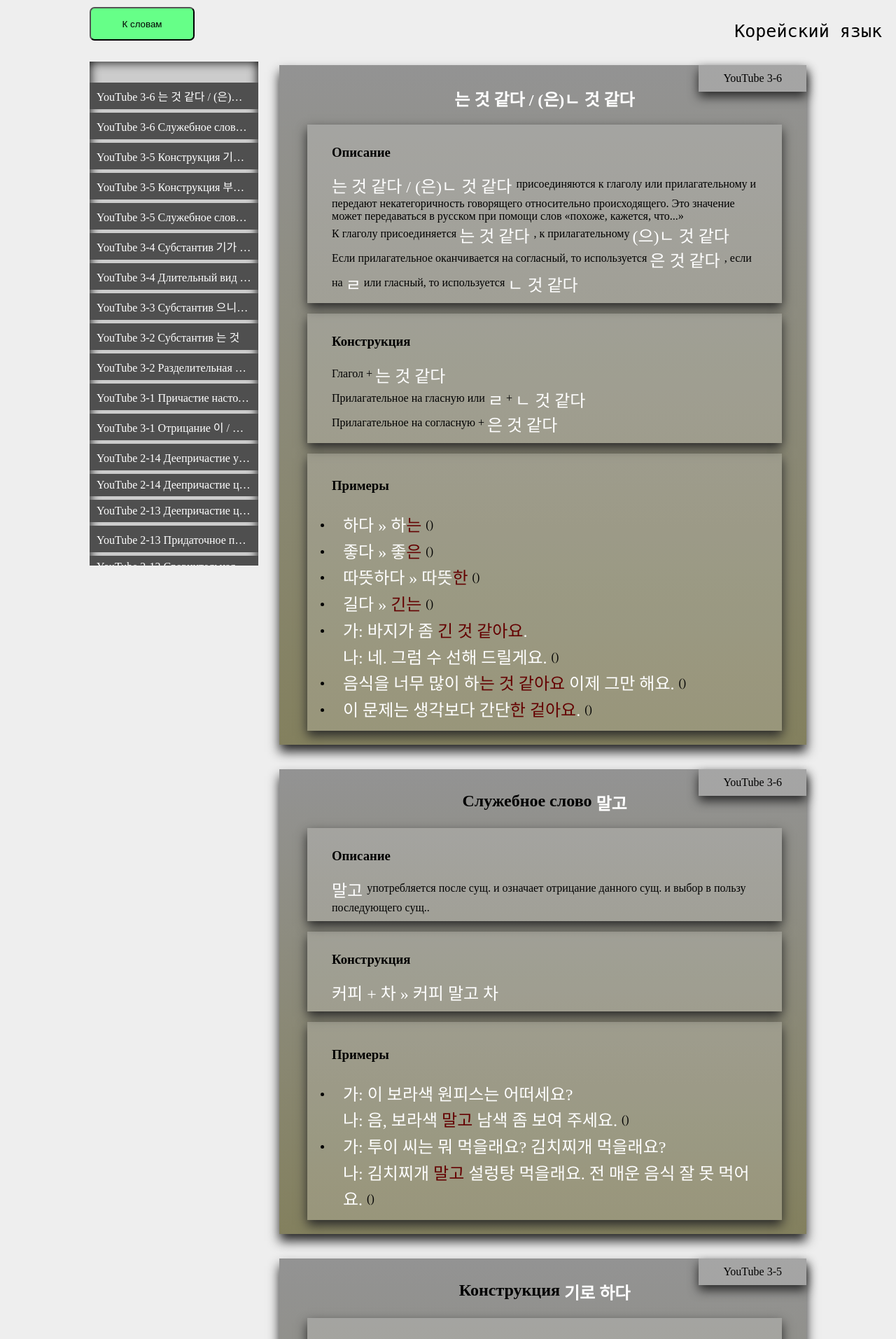
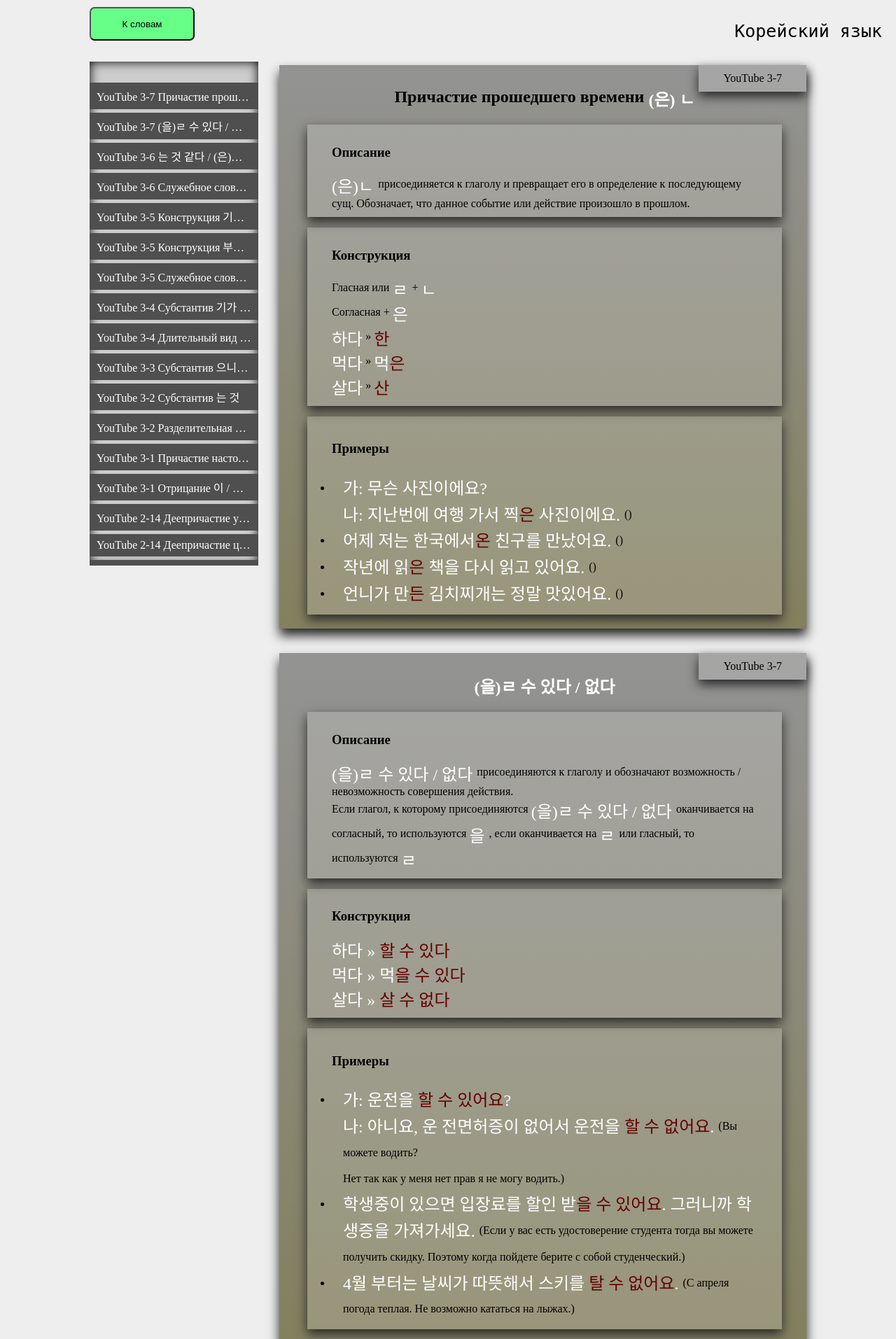
Before and after one commit to zinchuk0480/korean, a Python web app: template templates/rules.html in a window 1280 px wide. Shown: the top 1913 px of the page at 70% size. Run offline with Jinja, Linux system fonts and the light colour scheme; the template is opened without the code that fills it, so the values that code supplies are empty.

Commit message:
new words and rules 3-7

```diff
--- a/templates/rules.html
+++ b/templates/rules.html
@@ -77,6 +77,101 @@
 			</section>
 		</article>
 		-->
+		<article>
+			<section class="article__block leson_number">
+				<span class="lesson_number_text">
+					<a class="lesson_link" href="https://youtu.be/hZQhNGXK0wo?t=245" target="_blank"> YouTube 3-7 </a>
+				</span>
+			</section>
+			<h2 class="article_title"> Причастие прошедшего времени <span class="big_size"> (은) ㄴ </span> </h2>
+			<section class="article__block description">
+				<h3> Описание </h3>
+				<span class="big_size"> (은)ㄴ  </span> присоединяется к глаголу и превращает его в определение к последующему сущ. Обозначает, что данное событие или действие произошло в прошлом.
+			</section>
+			<section class="article__block construction">
+				<h3> Конструкция </h3>
+				Гласная или <span class="big_size"> ㄹ </span> + <span class="big_size"> ㄴ </span> <br />
+				Согласная + <span class="big_size"> 은 </span> <br />
+				<span class="big_size">하다</span> <span class="transform"> » </span> <span class="big_size"><span class="red_text">한</span></span> <br />
+				<span class="big_size">먹다</span> <span class="transform"> » </span> <span class="big_size">먹<span class="red_text">은</span></span> <br />
+				<span class="big_size">살다</span> <span class="transform"> » </span> <span class="big_size"><span class="red_text">산</span></span>
+			</section>
+			<section class="article__block line_text">
+				<h3> Примеры </h3>
+				<ul class="section__list">
+					<li class="section__list-element">
+						<span class="big_size">
+							가: 무슨 사진이에요? <br />
+							나: 지난번에 여행 가서 찍<span class="red_text">은</span> 사진이에요.
+						</span>
+						<span class="translate">()</span>
+					</li>
+					<li class="section__list-element">
+						<span class="big_size">
+							어제 저는 한국에서<span class="red_text">온</span> 친구를 만났어요.
+						</span>
+						<span class="translate">()</span>
+					</li>
+					<li class="section__list-element">
+						<span class="big_size">
+							작년에 읽<span class="red_text">은</span> 책을 다시 읽고 있어요.
+						</span>
+						<span class="translate">()</span>
+					</li>
+					<li class="section__list-element">
+						<span class="big_size">
+							언니가 만<span class="red_text">든</span> 김치찌개는 정말 맛있어요.
+						</span>
+						<span class="translate">()</span>
+					</li>
+				</ul>
+			</section>
+		</article>
+
+
+		<article>
+			<section class="article__block leson_number">
+				<span class="lesson_number_text">
+					<a class="lesson_link" href="https://youtu.be/EWZgFeLWyjc?t=527" target="_blank"> YouTube 3-7 </a>
+				</span>
+			</section>
+			<h2 class="article_title">   <span class="big_size"> (을)ㄹ 수 있다 / 없다  </span> </h2>
+			<section class="article__block description">
+				<h3> Описание </h3>
+				<span class="big_size"> (을)ㄹ 수 있다 / 없다  </span> присоединяются к глаголу и обозначают возможность / невозможность совершения действия. <br />
+				Если глагол, к которому присоединяются <span class="big_size"> (을)ㄹ 수 있다 / 없다  </span> оканчивается на согласный, то используются <span class="big_size"> 을 </span>, если оканчивается на <span class="big_size"> ㄹ </span> или гласный, то используются <span class="big_size"> ㄹ </span> <br />
+			</section>
+			<section class="article__block construction">
+				<h3> Конструкция </h3>
+				<span class="big_size">하다 <span class="transform"> » </span> <span class="red_text"> 할 수 있다</span> </span> <br />
+				<span class="big_size">먹다 <span class="transform"> » </span> 먹<span class="red_text">을 수 있다</span> </span> <br />
+				<span class="big_size">살다 <span class="transform"> » </span> <span class="red_text">살 수 없다</span> </span>
+			</section>
+			<section class="article__block line_text">
+				<h3> Примеры </h3>
+				<ul class="section__list">
+					<li class="section__list-element">
+						<span class="big_size">
+							가: 운전을 <span class="red_text">할 수 있어요</span>? <br />
+							나: 아니요, 운 전면허증이 없어서 운전을 <span class="red_text">할 수 없어요</span>.
+						</span>
+						<span class="translate">(Вы можете водить? <br /> Нет так как у меня нет прав я не могу водить.)</span>
+					</li>
+					<li class="section__list-element">
+						<span class="big_size">
+							학생중이 있으면 입장료를 할인 받<span class="red_text">을 수 있어요</span>. 그러니까 학생증을 가져가세요.
+						</span>
+						<span class="translate">(Если у вас есть удостоверение студента тогда вы можете получить скидку. Поэтому когда пойдете берите с собой студенческий.)</span>
+					</li>
+					<li class="section__list-element">
+						<span class="big_size">
+							4월 부터는 날씨가 따뜻해서 스키를 <span class="red_text">탈 수 없어요</span>.
+						</span>
+						<span class="translate">(С апреля погода теплая. Не возможно кататься на лыжах.)</span>
+					</li>
+				</ul>
+			</section>
+		</article>
 
 
 		<article>
```
Also changed, not shown: 1 other file.
